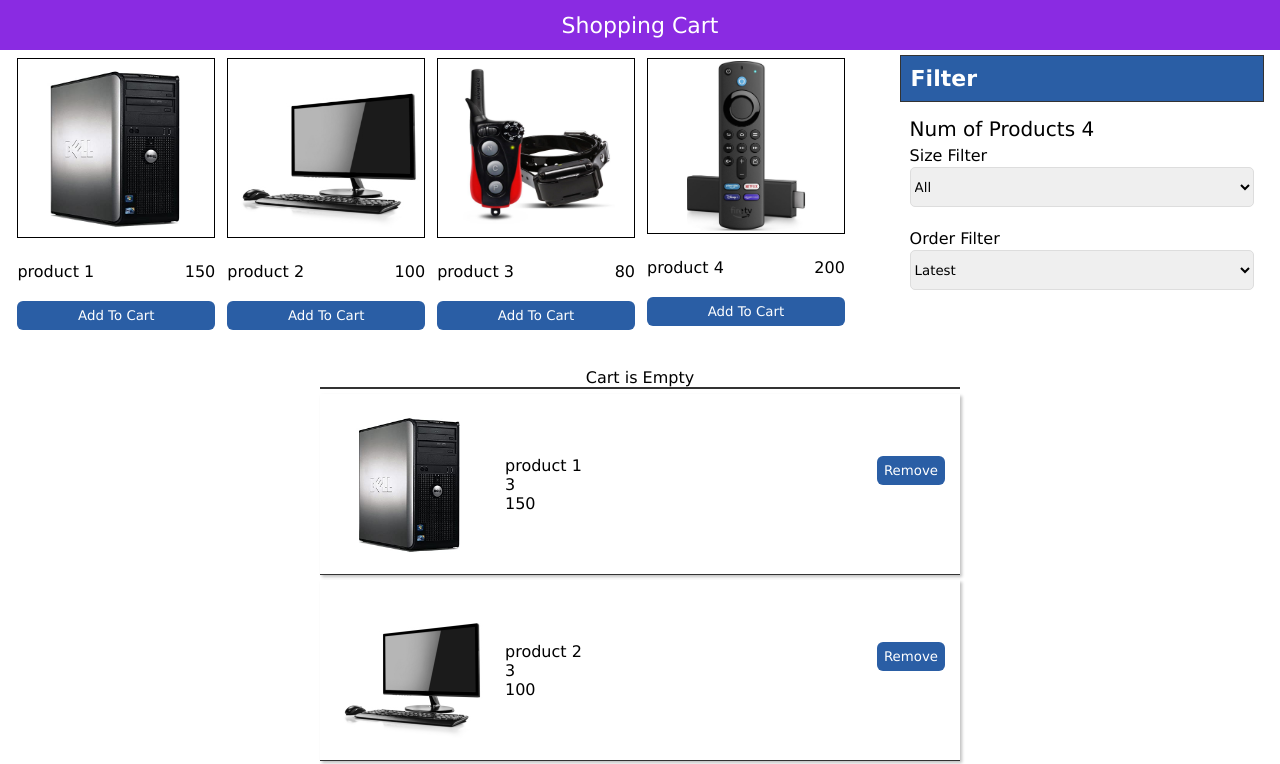
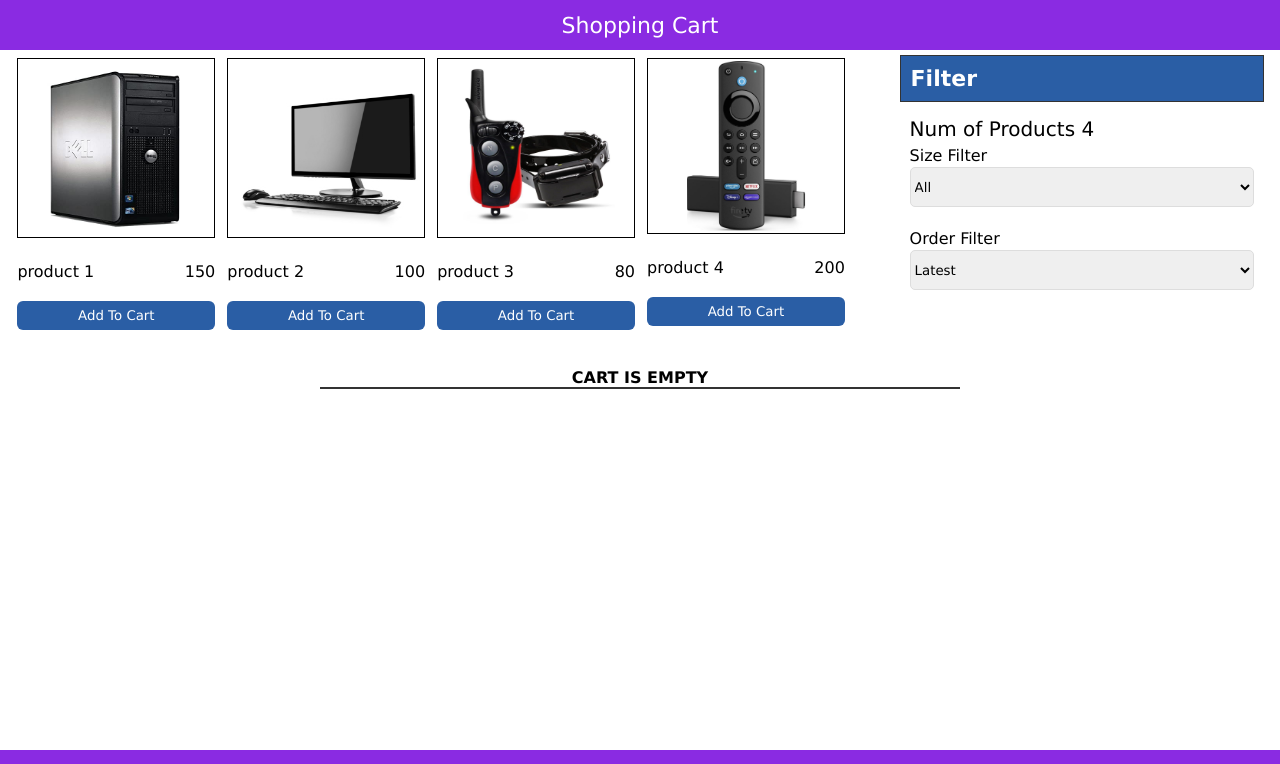
Before and after one commit to ahmedadel696/shoppingCart, a React (Create React App) app in the folder front/: page / in a window 1280 px wide. Shown: the top 764 px of the page. Built offline with nearby package versions, Linux system fonts and the light colour scheme.

Commit message:
cartComponentEdit

```diff
--- a/front/src/App.js
+++ b/front/src/App.js
@@ -1,18 +1,19 @@
 //import "./css/index.css"
-
 import Footer from "./components/Footer/Footer";
 import Header from "./components/Header/Header";
 import { data } from "./products_json";
 import Products from "./components/Products/Products";
 import Filter from "./components/Filter/Filter";
-import { useState } from "react";
+import { useEffect, useState } from "react";
 import Cart from "./components/Cart/Cart";
+
 function App() {
 
   const [products, setProducts] = useState(data);
   const [sizeFilter, setSizeFilter] = useState("");
   const [orderFilter, setOrderFilter] = useState("");
-  const [cartItems, setCartItems] = useState(data);
+  const [cartItems, setCartItems] = useState(JSON.parse(localStorage.getItem('cartItems')) || []);
+
   const handleFitlerBySize = (e) => {
     console.log(e.target.value);
     setSizeFilter(e.target.value);
@@ -43,20 +44,61 @@ function App() {
     setProducts(newProductsClone);
   }
 
+  const addToCart = (product) => {
+    var isExist = false;
+    var cartItemsClone = [...cartItems];
+    cartItems.forEach(item => {
+      if (item.id === product.id) {
+        isExist = true;
+        item.qty++;
+      }
+    });
+
+    if (!isExist) {
+
+      cartItemsClone.push({ ...product, qty: 1 });
+    }
+
+    setCartItems(cartItemsClone)
+  }
+
+
+  useEffect(() => {
+    localStorage.setItem('cartItems',JSON.stringify(cartItems));
+  }, [cartItems]);
+
+
+
+  // const removeFromCart = (product) => {
+  //   var cartItemsClone = [...cartItems];
+  //   cartItemsClone.forEach(item => {
+  //     if (item.id === product.id) {
+  //       let productIndex = cartItemsClone.map(productItem => productItem.id).indexOf(item.id);
+  //       cartItemsClone.splice(productIndex, 1);
+  //       setCartItems(cartItemsClone);
+  //     }
+  //   });
+  // }
+
+  const removeFromCart =(product)=>{
+    var cartItemsClone = [...cartItems];
+    var cartItemsCloneFilter = cartItemsClone.filter(p => p.id != product.id);
+    setCartItems(cartItemsCloneFilter);
+  }
+
   return (
     <div className="container">
       <Header />
       <main>
         <div className="mainContainer">
           <div className="productsContainer">
-            <Products products={products} />
+            <Products addToCart={addToCart} products={products} />
           </div>
           <div className="filterContainer">
             <Filter handleFitlerBySize={handleFitlerBySize} handleFitlerByOrder={handleFitlerByOrder} size={sizeFilter} order={orderFilter} count={products.length} />
           </div>
-
         </div>
-          <Cart cartItems={cartItems}/>
+        <Cart removeFromCart={removeFromCart} cartItems={cartItems} />
       </main>
       <Footer />
     </div>
--- a/front/src/components/Cart/Cart.js
+++ b/front/src/components/Cart/Cart.js
@@ -4,19 +4,19 @@ function Cart(props) {
     const [cartItems, setCartItems] = useState(props.cartItems);
     return (
         <div className="cartContainer">
-            <div className="cartContainer-title">Cart is Empty</div>
+            <div className="cartContainer-title">{props.cartItems.length >0 ?'CART ITEMS':'CART IS EMPTY'}</div>
             <div className='cartItems'>
-                {cartItems.map((item, i) => (
+                {props.cartItems.map((item, i) => (
                     <div key={i} className='cartItemContainer'>
                         <img src={require(`../../images/${item.imageUrl}`)} />
                         <div className='item-info'>
-                            <div>
-                                <p>{item.name}</p>
-                                <p>3</p>
-                                <p>{item.price}</p>
+                            <div className='item-info-details'>
+                                <p>Title : {item.name}</p>
+                                <p>Qty : {item.qty}</p>
+                                <p>Price : {item.price}</p>
                             </div>
                             <div>
-                                <button>Remove</button>
+                                <button onClick={()=>props.removeFromCart(item)}>Remove</button>
                             </div>
                         </div>
 
--- a/front/src/components/Cart/Cart.scss
+++ b/front/src/components/Cart/Cart.scss
@@ -1,41 +1,46 @@
-.cartContainer{
+.cartContainer {
   width: 50%;
   margin: 30px auto;
   align-items: center;
   justify-content: space-between;
 
-
-
-    .cartContainer-title{
+  .cartContainer-title {
     border-bottom: 2px solid #333;
     text-align: center;
     margin: 3px 0;
+    font-weight: bold;
   }
 
-    .cartItemContainer{
+  .cartItemContainer {
     display: flex;
     align-items: center;
     border-bottom: 1px solid #333;
     padding: 15px;
     box-shadow: 2px 2px 3px #c0c0c0;
     margin: 5px 0px;
-        img{
+    img {
       width: 150px;
       margin-right: 20px;
     }
 
-        .item-info{
+    .item-info {
       display: flex;
       flex: 1;
       justify-content: space-between;
-            button{
+      button {
         display: inline-block;
         border: 0;
         background-color: #2a5ea5;
         color: #fff;
         padding: 7px;
         border-radius: 6px;
+        cursor: pointer;
+      }
+      .item-info-details {
+        p {
+          margin: 10px 0px;
         }
       }
     }
   }
+}
--- a/front/src/components/Products/Products.js
+++ b/front/src/components/Products/Products.js
@@ -1,10 +1,9 @@
 import React, { useState } from 'react'
 import "../../css/Products/Products.css"
-import Modal from 'react-modal';
 import ProductModal from './ProductModal';
 
 function Products(props) {
-    console.log(props.products)
+    //console.log(props.products)
     const producst = props.products;
     const [product, setProduct] = useState("");
 
@@ -30,7 +29,7 @@ function Products(props) {
                         <p>{product.name}</p>
                         <span>{product.price}</span>
                     </div>
-                    <button className='product_btn'>Add To Cart</button>
+                    <button onClick={()=>props.addToCart(product)} className='product_btn'>Add To Cart</button>
                 </div>
 
             )
@@ -41,14 +40,7 @@ function Products(props) {
 
             <ProductModal  isOpenObj={product} onRequestCloseFunc={closeModal}/>
 
-            {/* <Modal isOpen={product} onRequestClose={closeModal}>
-                <span className='close_icon' onClick={closeModal}>&times;</span>
-                <div className='product_info'>
-                    {product?<img src={require(`../../images/${product.imageUrl}`)} />:true}
-                    <p>{product.name}</p>
-                    <p>{product.desc}</p>
-                </div>
-            </Modal> */}
+
 
 
 
--- a/front/src/components/Products/Products.scss
+++ b/front/src/components/Products/Products.scss
@@ -33,6 +33,7 @@
     color: #fff;
     padding: 7px;
     border-radius: 6px;
+    cursor: pointer;
 }
 
 .product_info{
--- a/front/src/css/Cart/Cart.css
+++ b/front/src/css/Cart/Cart.css
@@ -8,6 +8,7 @@
   border-bottom: 2px solid #333;
   text-align: center;
   margin: 3px 0;
+  font-weight: bold;
 }
 .cartContainer .cartItemContainer {
   display: flex;
@@ -33,4 +34,8 @@
   color: #fff;
   padding: 7px;
   border-radius: 6px;
+  cursor: pointer;
 }
+.cartContainer .cartItemContainer .item-info .item-info-details p {
+  margin: 10px 0px;
+}
--- a/front/src/css/Products/Products.css
+++ b/front/src/css/Products/Products.css
@@ -31,6 +31,7 @@
   color: #fff;
   padding: 7px;
   border-radius: 6px;
+  cursor: pointer;
 }
 
 .product_info img {
```
Lines whose indentation alone changed are shown as unchanged.
